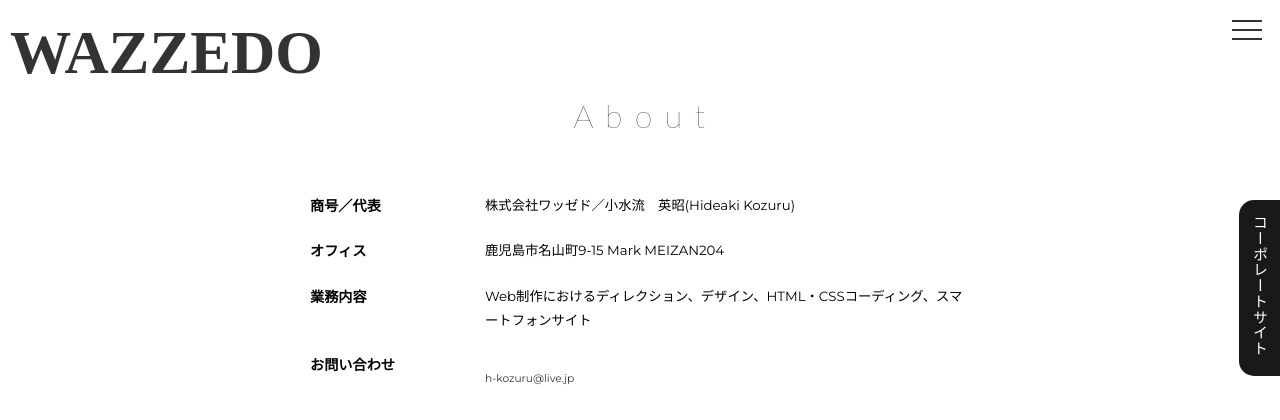
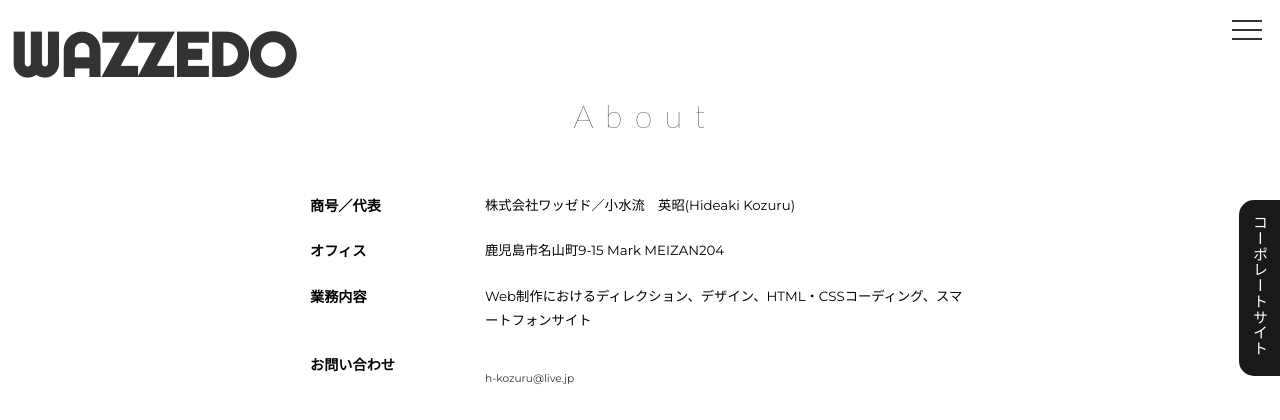
Before and after one commit to kozuru/portfolio, a PHP site: page /about/index.html in a window 1280 px wide. Shown: the top 420 px of the page. Run offline with PHP 8.4, Linux system fonts and the light colour scheme; some libraries are stand-ins or nearby versions.

Commit message:
Update web_common.css

```diff
--- a/css/web_common.css
+++ b/css/web_common.css
@@ -1,4 +1,4 @@
-font-face {
+@font-face {
 	font-family: 'Righteous-Regular';
 	src: url(../fonts/Righteous-Regular.ttf);
 	font-display: swap;
```
